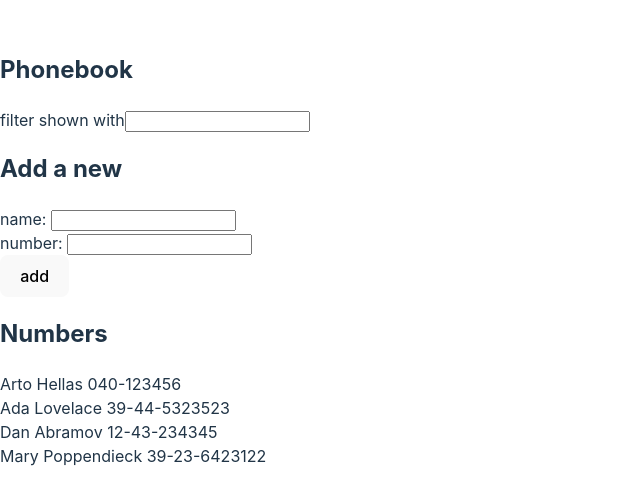
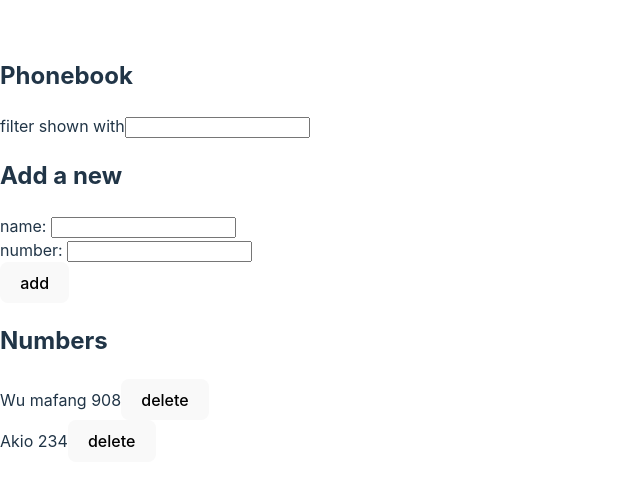
Before and after one commit to firewormx/fullstackopen, a React (Vite) app in the folder Part2/The phonebook/phonebook/: page / in a window 1280 px wide. Shown: the part 150-654 px from the top of the page, without its empty margins (0-640 px from the left). Built offline with nearby package versions, Linux system fonts and the light colour scheme; data requests are answered from the project's data file.

Commit message:
update 2.12-2.14

```diff
--- a/Part2/The phonebook/phonebook/db.json
+++ b/Part2/The phonebook/phonebook/db.json
@@ -1,24 +1,14 @@
 {
-    "persons":[
+  "persons": [
     {
-        "name": "Arto Hellas",
-        "number": "040-123456",
-        "id": 1
-      },
-      {
-        "name": "Ada Lovelace",
-        "number": "39-44-5323523",
+      "name": "Wu mafang",
+      "number": "908",
       "id": 2
     },
     {
-        "name": "Dan Abramov",
-        "number": "12-43-234345",
+      "name": "Akio",
+      "number": "234",
       "id": 3
-      },
-      {
-        "name": "Mary Poppendieck",
-        "number": "39-23-6423122",
-        "id": 4
     }
   ]
 }
--- a/Part2/The phonebook/phonebook/src/App.jsx
+++ b/Part2/The phonebook/phonebook/src/App.jsx
@@ -1,8 +1,12 @@
 import { useState, useEffect} from 'react'
-import axios from "axios";
+import personService from "./service/person";
 
-const Person = ({name, number}) =>{
-  return <div>{name} {number}</div>
+const Person = ({name, number, deleteEffect}) =>{
+  return (<>
+  <div>{name} {number}
+  <button onClick={deleteEffect}>delete</button>
+  </div>
+  </> )
 }
 
 const Filter = ({value, onChange}) =>{
@@ -31,21 +35,22 @@ onNumberChange, onClick}) =>{
 
 const App = () => {
 
-  useEffect(()=>{
- axios.get("http://localhost:30021/persons")
-.then(response => {
-  setPersons(response.data);
-  })
-},[]);
-
   const [persons, setPersons] = useState([ ])
   const [newName, setNewName] = useState('');
   const [showName, setShowName] = useState(true);
   const [newNumber, setNewNumber] = useState(``);
   const [search, setSearch] = useState(``);
 
+  useEffect(()=>{
+    personService.getAll()
+    .then(data => {
+      setPersons(data);
+      }).catch(error => console.log(error));
+    },[]);
+
  const handleSubmit = (event) =>{
   event.preventDefault();
+
 const newNameObject ={
   name: newName,
   number: newNumber,
@@ -54,6 +59,12 @@ const newNameObject ={
 const existingPerson = persons.find(person => person.name === newName);
 existingPerson ? alert(`${newName} is already added to phonebook`)
   :setPersons(persons.concat(newNameObject));
+
+personService.create(newNameObject)
+  .then(data=>{
+    console.log(data);
+    setPersons(persons.concat(data))
+  }).catch(error => console.error(error));
 
 setNewName("");
 setNewNumber("");
@@ -80,8 +91,21 @@ const filterToShow = (search === "")
 : persons.filter(person=> person.name.toLowerCase().includes(search.toLowerCase()));
 
 
-const show_names =() => filterToShow.map((person, index) =>
-  <Person name={person.name} number={person.number} key={index}/>);
+const show_names =() => filterToShow.map((person, index) =>{
+
+  const handleDeleteButton =() => {
+window.confirm(`Delete ${person.name}?`);
+      personService.clear(person.id)
+    .then(()=> {
+      setPersons(persons.filter(pers => pers.id !== person.id ));
+    })
+    .catch(error => console.log(error));
+     }
+
+return <Person name={person.name} number={person.number} key={index} deleteEffect={handleDeleteButton}/>
+})
+
+
 
   return (
     <div>
--- /dev/null
+++ b/Part2/The phonebook/phonebook/src/service/person.js
@@ -0,0 +1,24 @@
+import axios from 'axios'
+const baseUrl = 'http://localhost:30021/persons'
+
+const getAll = () => {
+    const request = axios.get(baseUrl)
+    return request.then(response => response.data)
+  }
+
+const create = newObject => {
+  const request = axios.post(baseUrl, newObject)
+  return request.then(response => response.data)
+}
+
+const update = (id, newObject) => {
+  const request = axios.put(`${baseUrl}/${id}`, newObject)
+  return request.then(response => response.data)
+}
+
+const clear= (id) =>{
+    const request = axios.delete(`${baseUrl}/${id}`);
+    return request.then(response => response.data)
+  }
+
+export default { getAll, create, update, clear}
```
Lines whose indentation alone changed are shown as unchanged.
